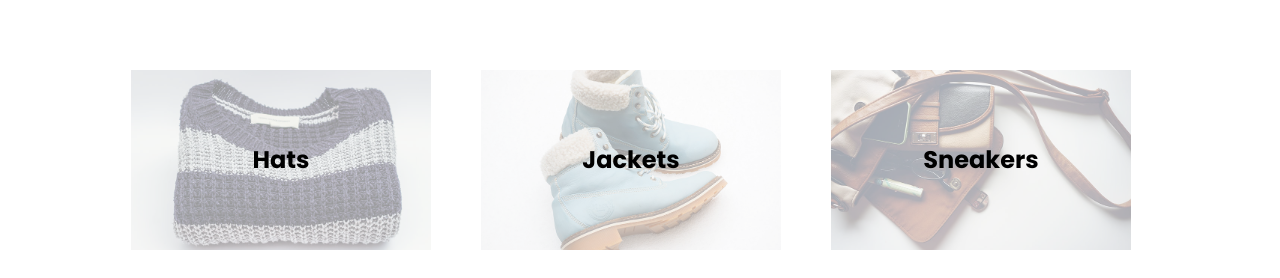
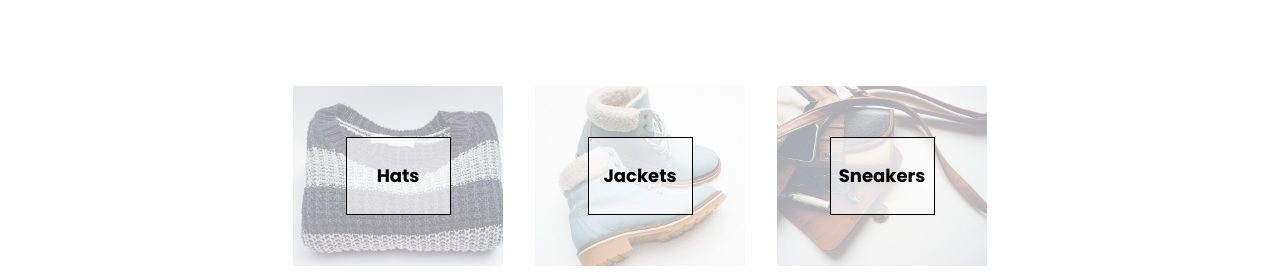
Before and after one commit to Adsyarif/-, a React (Vite) app: page / in a window 1280 px wide. Shown: the part 674-952 px from the top of the page. Built offline with nearby package versions, Linux system fonts and the light colour scheme.

Commit message:
feat: add border and box in layout category product

```diff
--- a/src/pages/HomePage.tsx
+++ b/src/pages/HomePage.tsx
@@ -41,6 +41,7 @@ const HomePage = () => {
   return (
     <>
       <div className="flex flex-col justify-center mt-7 pt-16 pb-[32px] md:mt-0">
+        {/* Feature hero banner */}
         <div className="flex p-4 items-center justify-center bg-[url('./bg-1.jpg')] bg-center w-full h-[350px] object-cover bg-cover md:h-[450px] lg:h-[600px] lg:bg-no-repeat">
           <div className="p-4 w-full xl:p-28 xl:w-3/4">
             <div className="flex flex-col gap-6 items-start">
@@ -52,36 +53,39 @@ const HomePage = () => {
             </div>
           </div>
         </div>
+
+        {/* Feature Category */}
         <div className="flex items-center justify-center w-full">
-          <div className="py-20 w-full flex flex-wrap justify-center">
-            {categories.map((category) => {
-              console.log(category.imgUrl);
-              return (
+          <div className="py-20 w-full flex flex-wrap justify-center xl:w-3/4">
+            {categories.map((category) => (
               <>
-                  <div className="w-full md:w-1/3 md:h-[240px] lg:px-4 xl:w-[350px]">
+                <div className=" relative flex justify-center items-center w-full overflow-hidden  h-[180px]  md:h-[240px] md:m-4 lg:w-[210px] md:w-[300px] lg:h-[180px]">
                   <div
-                      className={`flex justify-center items-center container w-full h-[180px] md:w-[300px]`}
+                    className={`cursor-pointer transition-transform ease-in-out flex justify-center object-cover items-center container w-full h-full hover:scale-110`}
                     style={{
                       backgroundImage: `url(${category.imgUrl})`,
                       backgroundSize: "cover",
                       backgroundPosition: "center",
                     }}
                   >
+                    <div className="w-full h-full bg-white bg-opacity-60"></div>
+                  </div>
+                  <div className="absolute w-1/2 flex items-center justify-center hover:text-blue-700">
                     <div
                       key={category.id}
-                        className="bg-white w-full h-full flex items-center justify-center bg-opacity-60"
+                      className="bg-white bg-opacity-60 border border-black p-4 w-1/2 flex justify-center items-center md:w-full"
                     >
-                        <h2 className="text-2xl font-bold cursor-pointer hover:text-[#0315ff]">
+                      <h2 className="text-2xl font-bold p-2 lg:text-lg">
                         {category.title}
                       </h2>
                     </div>
                   </div>
                 </div>
               </>
-              );
-            })}
+            ))}
           </div>
         </div>
+        {/* Feature Discount Sale */}
         <div className="px-4 w-full flex justify-center">
           <div className="flex justify-between items-center p-4 w-full h-96 bg-[url(/bg-5.jpg)] bg-center bg-no-repeat bg-cover md:h-[550px] xl:w-3/4">
             <div className="w-1/2 lg:w-7/12"></div>
@@ -102,6 +106,8 @@ const HomePage = () => {
             </div>
           </div>
         </div>
+
+        {/* Feature top product */}
       </div>
     </>
   );
```
Lines whose indentation alone changed are shown as unchanged.
